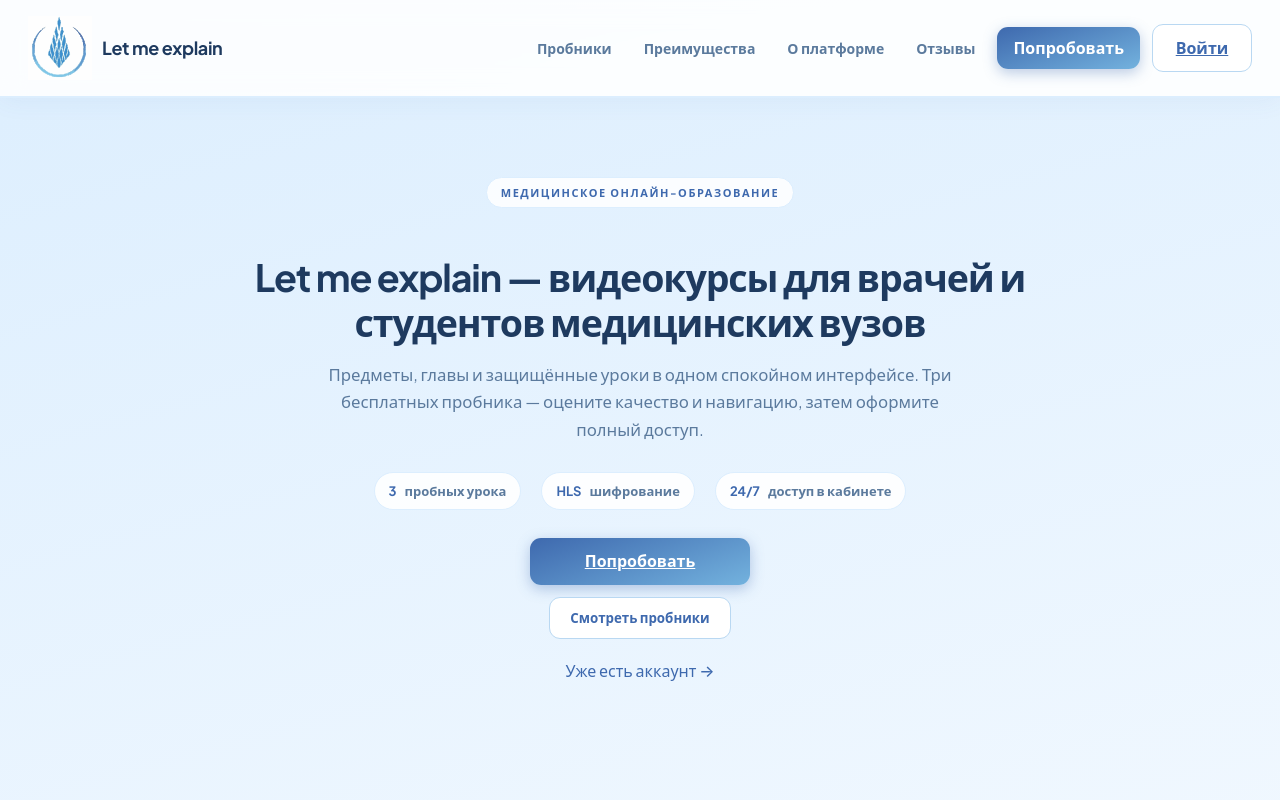
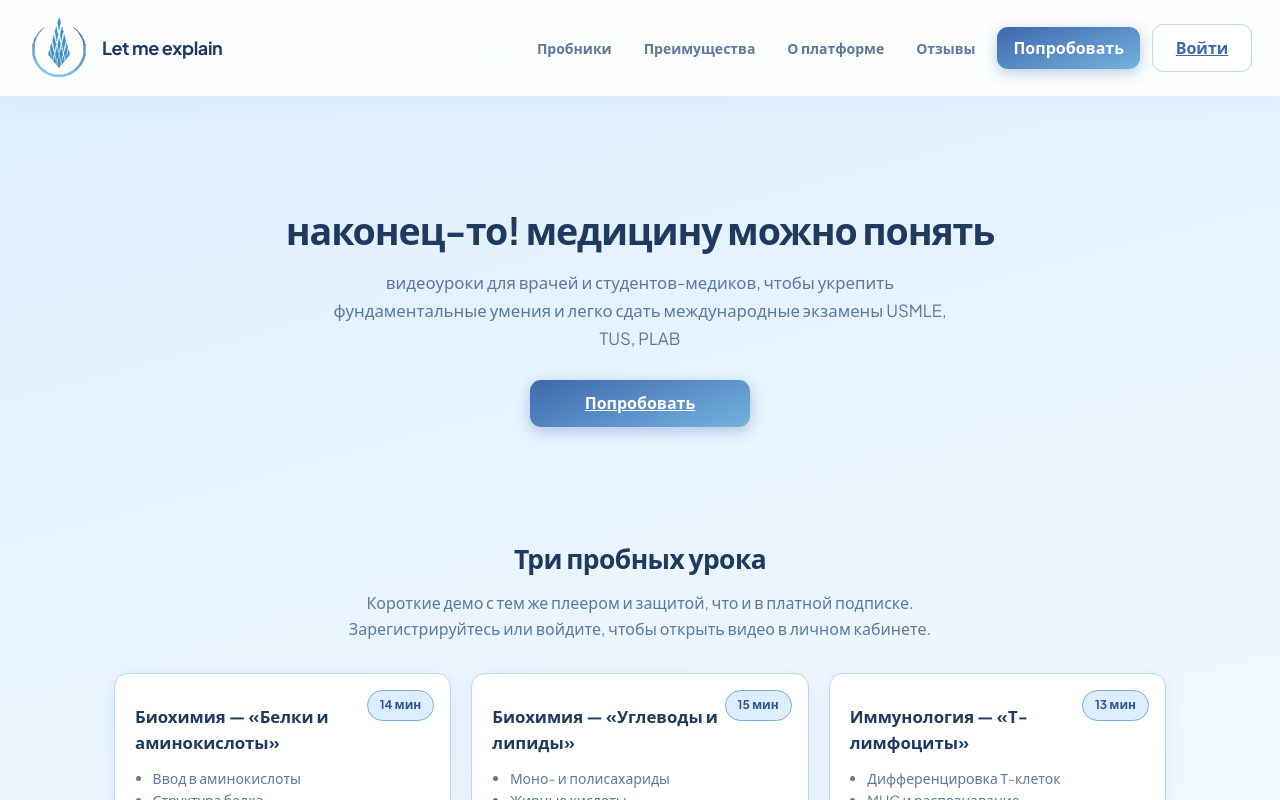
Before and after one commit to isan228/lemeexp, a React (Vite) app in the folder frontend/: page / in a window 1280 px wide. Shown: the top 800 px of the page. Built offline with nearby package versions, Linux system fonts and the light colour scheme.

Commit message:
chore: deploy 2026-06-19T23-34

```diff
--- a/frontend/src/pages/LandingPage.jsx
+++ b/frontend/src/pages/LandingPage.jsx
@@ -192,23 +192,11 @@
 
       <main className="landing-main landing-main-wide">
         <section className="landing-hero landing-hero-center" aria-labelledby="hero-title">
-          <p className="landing-kicker">Медицинское онлайн-образование</p>
-          <h1 id="hero-title">Let me explain — видеокурсы для врачей и студентов медицинских вузов</h1>
+          <h1 id="hero-title">наконец-то! медицину можно понять</h1>
           <p className="lead landing-lead-wide">
-            Предметы, главы и защищённые уроки в одном спокойном интерфейсе. Три бесплатных пробника — оцените
-            качество и навигацию, затем оформите полный доступ.
+            видеоуроки для врачей и студентов-медиков, чтобы укрепить фундаментальные умения и легко сдать
+            международные экзамены USMLE, TUS, PLAB
           </p>
-          <div className="landing-hero-stats">
-            <span className="landing-hero-stat">
-              <strong>3</strong> пробных урока
-            </span>
-            <span className="landing-hero-stat">
-              <strong>HLS</strong> шифрование
-            </span>
-            <span className="landing-hero-stat">
-              <strong>24/7</strong> доступ в кабинете
-            </span>
-          </div>
           <div className="landing-hero-cta landing-hero-cta-center">
             {!token ? (
               <Link to={routes.registerTrial} className="btn-primary landing-hero-try-btn">
@@ -217,18 +205,6 @@
             ) : (
               <Link to={routes.learningLessons} className="btn-primary landing-hero-try-btn">
                 К урокам
-              </Link>
-            )}
-            <button type="button" className="btn-secondary" onClick={() => scrollToSection("trial")}>
-              Смотреть пробники
-            </button>
-            {!token ? (
-              <Link to={routes.login} className="btn-link landing-hero-buy-link">
-                Уже есть аккаунт →
-              </Link>
-            ) : (
-              <Link to={routes.learningHome} className="btn-link landing-hero-buy-link">
-                В кабинет →
               </Link>
             )}
           </div>
```
